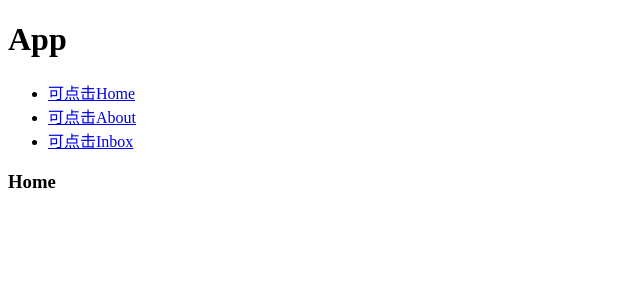
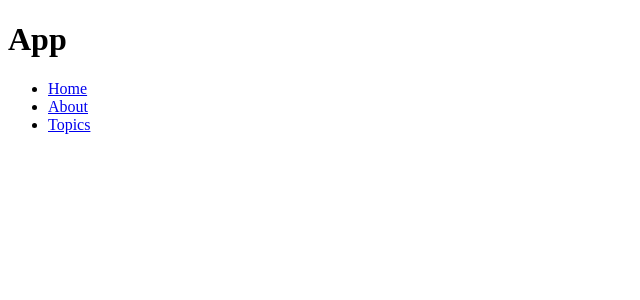
Before and after one commit to suyingda/React-webpack, a React app: page / in a window 1280 px wide. Shown: the top 300 px of the page, without its empty margins (0-640 px from the left). Built offline with nearby package versions, Linux system fonts and the light colour scheme; the HTML template or start-up script is replaced by a standard one.

Commit message:
测试路由 -同样的bug

```diff
--- a/app/main.js
+++ b/app/main.js
@@ -1,6 +1,5 @@
 import React, { Component } from 'react';
 import ReactDOM from 'react-dom';
-// import { Router, Route, Link, Switch } from ‘react-router‘;
 import { HashRouter, Route, Link, Switch } from 'react-router-dom';
 
 class App extends Component {
@@ -9,49 +8,64 @@
             <div>
                 <h1>App</h1>
                 <ul>
-                    <li><Link to="/">可点击Home</Link></li>
-                    <li><Link to="/about">可点击About</Link></li>
-                    <li><Link to="/inbox">可点击Inbox</Link></li>
+                    <li><Link to="/">Home</Link></li>
+                    <li><Link to="/about">About</Link></li>
+                    <li><Link to="/topics">Topics</Link></li>
                 </ul>
-                {this.props.children}
+
             </div>
         );
     }
 }
+const Home = () => (
+    <div>
+        <h2>Home</h2>
+    </div>
+)
 
 const About = () => (
     <div>
-        <h3>About</h3>
+        <h2>About</h2>
     </div>
 )
+const Topics = ({ match }) => (
+    <div>
+        <h2>Topics</h2>
+        <ul>
+            <li>
+                <Link to={`${match.url}/rendering`}>
+                    Rendering with React
+          </Link>
+            </li>
+            <li>
+                <Link to={`${match.url}/components`}>
+                    Components
+          </Link>
+            </li>
+            <li>
+                <Link to={`${match.url}/props-v-state`}>
+                    Props v. State
+          </Link>
+            </li>
+        </ul>
 
-const Home = ({match}) => (
-    <div>
-        <h3>Home</h3>
+        <Route path={`${match.url}/:topicId`} component={Topic} />
+        <Route exact path={match.url} render={() => (
+            <h3>Please select a topic.</h3>
+        )} />
     </div>
 )
-
-const Message = ({ match }) => (
+const Topic = ({ match }) => (
     <div>
-        <h3>new messages</h3>
-        <h3>{match.params.id}</h3>
+        <h3>{match.params.topicId}</h3>
     </div>
 )
-
-const Inbox = ({ match }) => (
-    <div>
-        <h2>Topics</h2>
-        <Route path={`${match.url}/messages/:id`} component={Message} />
-
-    </div>
-)
-
 ReactDOM.render(
     (<HashRouter>
         <App>
             <Route exact path="/" component={Home} />
             <Route path="/about" component={About} />
-            <Route path="/inbox" component={Inbox} />
+            <Route path="/topics" component={Topics} />
         </App>
     </HashRouter>),
     document.getElementById('app-container')
```
Also changed, not shown: app/main-不完美的初级路由.js (added, +58 -0 lines).
